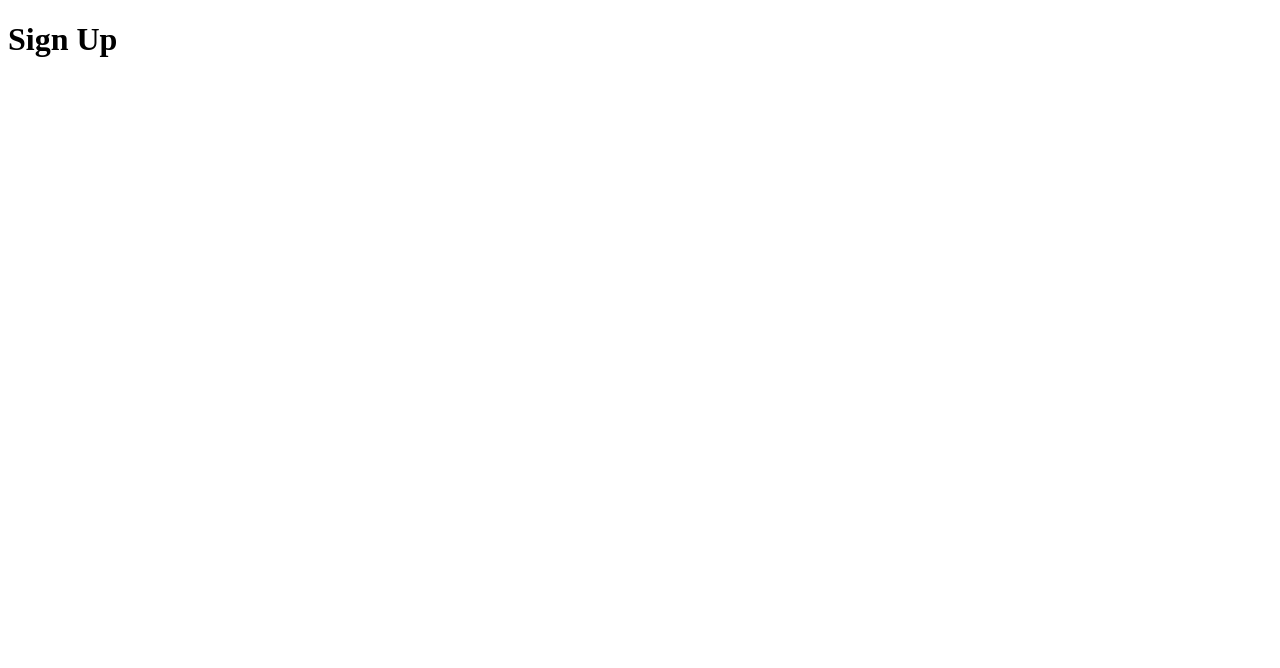
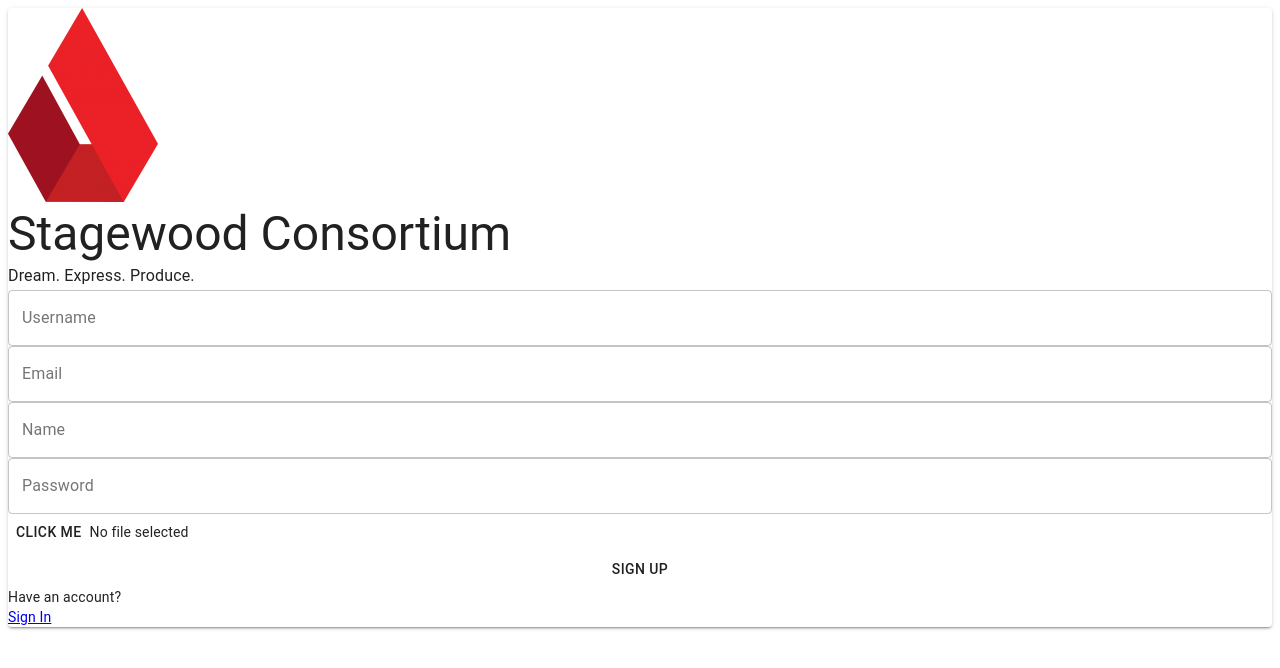
Before and after one commit to PanosPHL/stagewood-profile-app, a React (Create React App) app in the folder client/: page /signup in a window 1280 px wide. Shown: the top 668 px of the page. Built offline with nearby package versions, Linux system fonts and the light colour scheme.

Commit message:
Basic auth page set up

```diff
--- a/client/package.json
+++ b/client/package.json
@@ -4,6 +4,7 @@
   "private": true,
   "dependencies": {
     "@material-ui/core": "^4.11.3",
+    "@material-ui/icons": "^4.11.2",
     "@testing-library/jest-dom": "^4.2.4",
     "@testing-library/react": "^9.5.0",
     "@testing-library/user-event": "^7.2.1",
--- a/client/src/App.tsx
+++ b/client/src/App.tsx
@@ -5,7 +5,6 @@ import { AuthRoute, LoadingScreen } from './components/universal';
 import theme from './theme';
 
 const Home = lazy(() => import('./components/pages/Home'));
-const Login = lazy(() => import('./components/pages/Login'));
 const SignUp = lazy(() => import('./components/pages/SignUp'));
 
 function App() {
@@ -14,7 +13,7 @@ function App() {
       <Router>
         <Suspense fallback={<LoadingScreen />}>
           <Switch>
-            <Route exact path="/login" component={Login} />
+            {/* <Route exact path="/login" component={Login} /> */}
             <Route exact path="/signup" component={SignUp} />
             <AuthRoute path="/" component={Home} userId={null} />
           </Switch>
--- a/client/src/components/forms/LoginForm.tsx
+++ b/client/src/components/forms/SignUpForm.tsx
@@ -1,6 +1,7 @@
-import React, { useReducer, useCallback } from 'react';
+import React, { useReducer, useCallback, SyntheticEvent } from 'react';
 import { makeStyles } from '@material-ui/core';
-import { TextInput } from './inputs';
+import Button from '@material-ui/core/Button';
+import { TextInput, FileInput } from './inputs';
 import { TextInputType } from './inputs/types';
 
 type LoginFormState = {
@@ -19,7 +20,7 @@ const initialState: LoginFormState = {
   profilePicture: undefined,
 };
 
-export enum LoginActionTypes {
+export enum SignUpActionTypes {
   SET_USERNAME = 'LoginForm/SET_USERNAME',
   SET_EMAIL = 'LoginForm/SET_EMAIL',
   SET_NAME = 'LoginForm/SET_NAME',
@@ -28,7 +29,7 @@ export enum LoginActionTypes {
 }
 
 type Action = {
-  type: LoginActionTypes;
+  type: SignUpActionTypes;
   payload: string;
   file?: File;
 };
@@ -36,19 +37,19 @@ type Action = {
 function loginReducer(state: LoginFormState, action: Action) {
   const newState = Object.assign({}, state);
   switch (action.type) {
-    case LoginActionTypes.SET_USERNAME:
+    case SignUpActionTypes.SET_USERNAME:
       newState.username = action.payload;
       return newState;
-    case LoginActionTypes.SET_EMAIL:
+    case SignUpActionTypes.SET_EMAIL:
       newState.email = action.payload;
       return newState;
-    case LoginActionTypes.SET_NAME:
+    case SignUpActionTypes.SET_NAME:
       newState.name = action.payload;
       return newState;
-    case LoginActionTypes.SET_PASSWORD:
+    case SignUpActionTypes.SET_PASSWORD:
       newState.password = action.payload;
       return newState;
-    case LoginActionTypes.SET_PROFILE_PICTURE:
+    case SignUpActionTypes.SET_PROFILE_PICTURE:
       newState.profilePicture = action.file;
       return newState;
     default:
@@ -72,45 +73,64 @@ export const LoginForm: React.FC<unknown> = () => {
   const onTextChange = useCallback(
     (
       e: React.ChangeEvent<HTMLInputElement | HTMLTextAreaElement>,
-      type: LoginActionTypes
+      type: SignUpActionTypes
     ) => {
-      console.log('hit');
       dispatch({
         type: type,
         payload: e.currentTarget.value,
       });
     },
-    [username, email, name, password]
+    []
   );
+
+  const onFileChange = useCallback(
+    (e: React.ChangeEvent<HTMLInputElement>, type: SignUpActionTypes) => {
+      const file = e.currentTarget.files ? e.currentTarget.files[0] : undefined;
+      console.log('hit');
+      console.log(file);
+      dispatch({ type, file, payload: '' });
+    },
+    []
+  );
+
+  const onSubmit = (e: SyntheticEvent) => {
+    e.preventDefault();
+  };
 
   const { form } = useStyles();
 
   return (
-    <form className={form}>
+    <form onSubmit={onSubmit} className={form}>
       <TextInput
         state={username}
         onChange={onTextChange}
         type={TextInputType.Username}
-        actionType={LoginActionTypes.SET_USERNAME}
+        actionType={SignUpActionTypes.SET_USERNAME}
       />
       <TextInput
         state={email}
         onChange={onTextChange}
         type={TextInputType.Email}
-        actionType={LoginActionTypes.SET_EMAIL}
+        actionType={SignUpActionTypes.SET_EMAIL}
       />
       <TextInput
         state={name}
         onChange={onTextChange}
         type={TextInputType.Name}
-        actionType={LoginActionTypes.SET_NAME}
+        actionType={SignUpActionTypes.SET_NAME}
       />
       <TextInput
         state={password}
         onChange={onTextChange}
         type={TextInputType.Password}
-        actionType={LoginActionTypes.SET_PASSWORD}
+        actionType={SignUpActionTypes.SET_PASSWORD}
       />
+      <FileInput
+        file={profilePicture}
+        onChange={onFileChange}
+        actionType={SignUpActionTypes.SET_PROFILE_PICTURE}
+      />
+      <Button type="submit">Sign Up</Button>
     </form>
   );
 };
--- a/client/src/components/forms/index.tsx
+++ b/client/src/components/forms/index.tsx
@@ -1 +1 @@
-export { default as LoginForm } from './LoginForm';
+export { default as SignUpForm } from './SignUpForm';
--- /dev/null
+++ b/client/src/components/forms/inputs/FileInput.tsx
@@ -0,0 +1,48 @@
+import React, { useRef } from 'react';
+import Button from '@material-ui/core/Button';
+import Typography from '@material-ui/core/Typography';
+import { SignUpActionTypes } from '../SignUpForm';
+
+interface FileInputProps {
+  file: File | undefined;
+  onChange: (
+    e: React.ChangeEvent<HTMLInputElement>,
+    type: SignUpActionTypes
+  ) => void;
+  actionType: SignUpActionTypes;
+}
+
+const FileInput: React.FC<FileInputProps> = ({
+  file,
+  onChange,
+  actionType,
+}) => {
+  const fileInput = useRef<HTMLInputElement | null>(null);
+  return (
+    <div style={{ display: 'flex', alignItems: 'center' }}>
+      <input
+        type="file"
+        accept="image/*"
+        style={{ display: 'none' }}
+        ref={fileInput}
+        onChange={(e: React.ChangeEvent<HTMLInputElement>) => {
+          onChange(e, actionType);
+        }}
+      />
+      <Button
+        onClick={() => {
+          if (fileInput.current) {
+            fileInput.current.click();
+          }
+        }}
+      >
+        Click Me
+      </Button>
+      <Typography variant="body2">
+        {file ? file.name : 'No file selected'}
+      </Typography>
+    </div>
+  );
+};
+
+export default FileInput;
--- a/client/src/components/forms/inputs/TextInput.tsx
+++ b/client/src/components/forms/inputs/TextInput.tsx
@@ -1,7 +1,7 @@
 import React from 'react';
 import PropTypes from 'prop-types';
 import { TextField } from '@material-ui/core';
-import { LoginActionTypes } from '../LoginForm';
+import { SignUpActionTypes } from '../SignUpForm';
 
 export enum TextInputType {
   Username = 'username',
@@ -14,9 +14,9 @@ interface TextInputProps {
   state: string;
   onChange: (
     e: React.ChangeEvent<HTMLInputElement | HTMLTextAreaElement>,
-    type: LoginActionTypes
+    type: SignUpActionTypes
   ) => void;
-  actionType: LoginActionTypes;
+  actionType: SignUpActionTypes;
   type: TextInputType;
 }
 
--- a/client/src/components/forms/inputs/index.tsx
+++ b/client/src/components/forms/inputs/index.tsx
@@ -1 +1,2 @@
 export { default as TextInput } from './TextInput';
+export { default as FileInput } from './FileInput';
--- a/client/src/components/pages/Login.tsx
+++ /dev/null
@@ -1,15 +0,0 @@
-import React from 'react';
-import Paper from '@material-ui/core/Paper';
-import { LoginForm } from '../forms';
-
-const Login: React.FC<unknown> = (props) => {
-  return (
-    <div>
-      <Paper elevation={2}>
-        <LoginForm />
-      </Paper>
-    </div>
-  );
-};
-
-export default Login;
--- a/client/src/components/pages/SignUp.tsx
+++ b/client/src/components/pages/SignUp.tsx
@@ -1,11 +1,27 @@
 import React from 'react';
+import Paper from '@material-ui/core/Paper';
+import Typography from '@material-ui/core/Typography';
+import { Link } from 'react-router-dom';
+import { SignUpForm } from '../forms';
+import logo from '../../assets/stagewood_consortium_logo.png';
 
-const SignUp: React.FC<unknown> = (props) => {
+const Auth: React.FC<unknown> = (props) => {
   return (
-    <div>
-      <h1>Sign Up</h1>
-    </div>
+    <section>
+      <Paper elevation={2}>
+        <img src={logo} alt="Stagewood Consortium" />
+        <Typography variant="h3" component="h1">
+          Stagewood Consortium
+        </Typography>
+        <Typography variant="subtitle1">Dream. Express. Produce.</Typography>
+        <SignUpForm />
+        <Typography variant="body2">Have an account?</Typography>
+        <Link to="/login">
+          <Typography variant="body2">Sign In</Typography>
+        </Link>
+      </Paper>
+    </section>
   );
 };
 
-export default SignUp;
+export default Auth;
--- a/client/src/components/universal/AuthRoute.tsx
+++ b/client/src/components/universal/AuthRoute.tsx
@@ -10,7 +10,7 @@ interface AuthRouteProps {
 
 const AuthRoute = ({ userId, path, component }: AuthRouteProps) => {
   if (!userId) {
-    return <Redirect exact to="/login" />;
+    return <Redirect exact to="/signup" />;
   } else {
     return <Route path={path} component={component} />;
   }
```
Also changed, not shown: client/src/assets/stagewood_consortium_logo.png (added), 1 other file (tests, documents, lock files or other folders).
